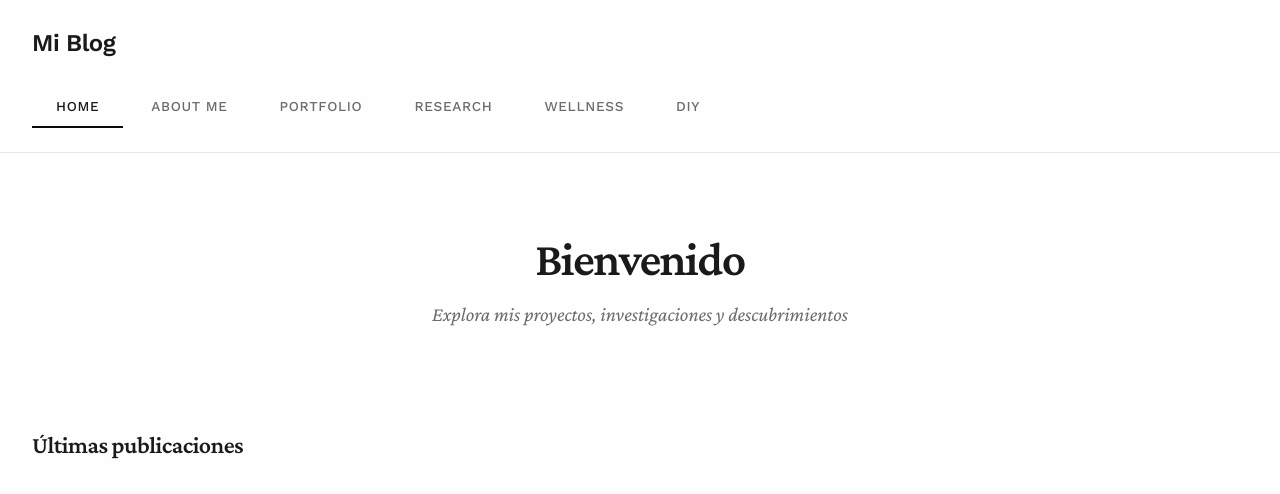
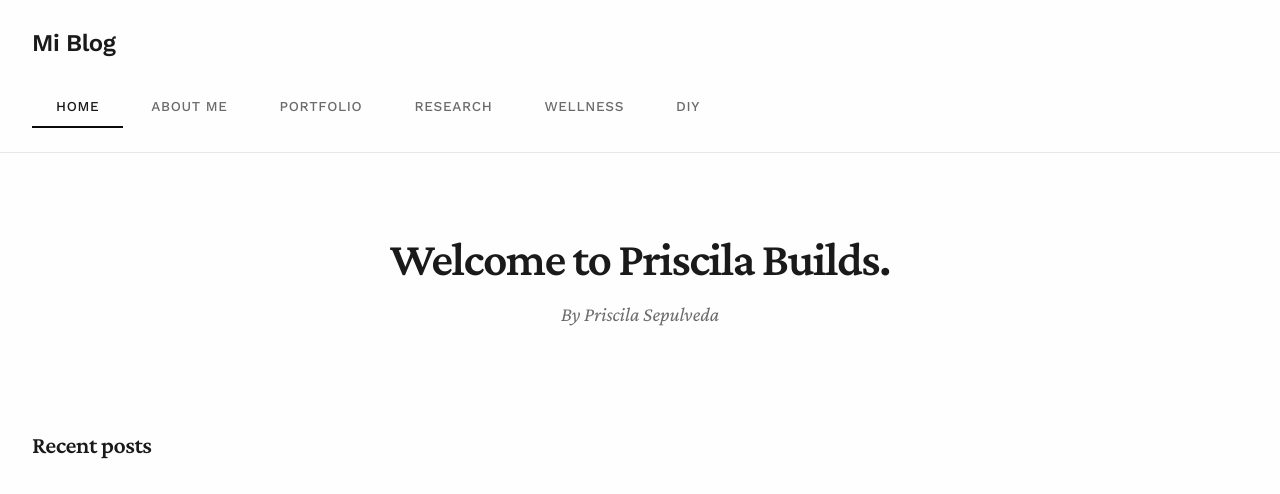
Before and after one commit to priscilabuilds/priscilabuilds.github.io, a plain HTML site: page index.html in a window 1280 px wide. Shown: the top 494 px of the page. Drawn offline with nearby package versions, Linux system fonts and the light colour scheme.

Commit message:
Update homepage text and image source

```diff
--- a/index.html
+++ b/index.html
@@ -37,13 +37,13 @@
         <!-- HOME Section -->
         <section id="section-home" class="content-section active">
             <div class="hero">
-                <h2 class="hero-title">Bienvenido</h2>
-                <p class="hero-subtitle">Explora mis proyectos, investigaciones y descubrimientos</p>
+                <h2 class="hero-title">Welcome to Priscila Builds.</h2>
+                <p class="hero-subtitle"> By Priscila Sepulveda </p>
             </div>
 
             <div class="home-grid">
                 <div class="featured-posts" id="featuredPosts">
-                    <h3 class="section-heading">Últimas publicaciones</h3>
+                    <h3 class="section-heading">Recent posts</h3>
                     <div class="posts-grid" id="homePostsGrid">
                         <!-- Posts recientes se cargarán aquí -->
                     </div>
@@ -58,7 +58,7 @@
                     <div class="about-photo-container">
                         <div class="about-photo">
                             <!-- Reemplaza este URL con tu foto -->
-                            <img src="https://images.unsplash.com/photo-1494790108377-be9c29b29330?w=400&q=80" alt="Tu nombre">
+                            <img src="https://ibb.co/m5d1Tcx4" alt="Hey there!">
                         </div>
                     </div>
                     <div class="about-intro">
```
